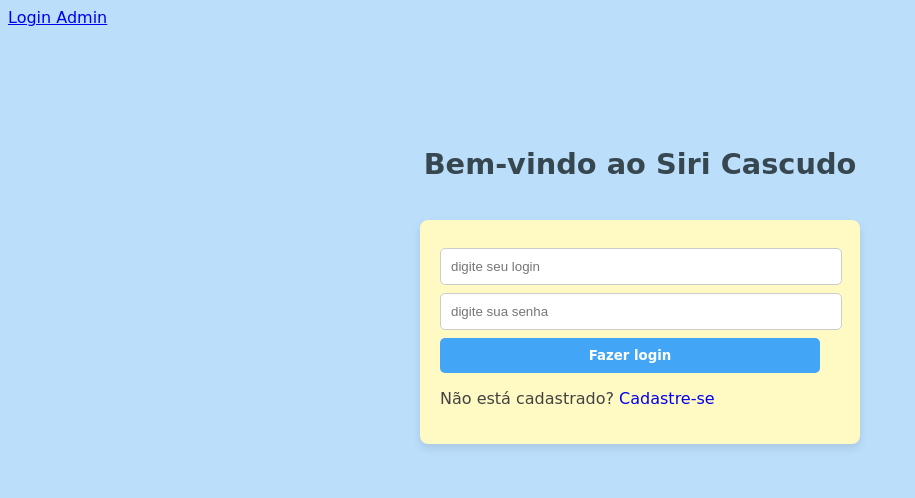
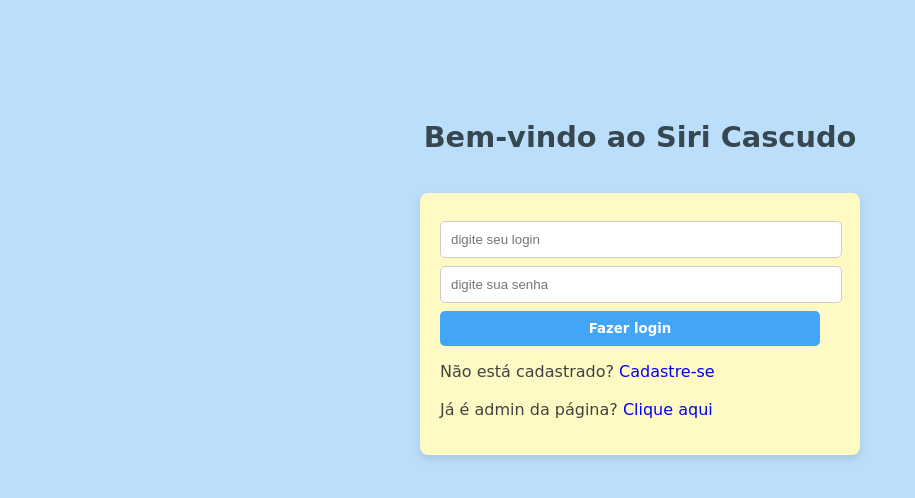
Before and after one commit to Cassio-pb/Trabalho_Web2, a Flask app: page / in a window 1280 px wide. Shown: the top 498 px of the page, without its empty margins (0-915 px from the left). Run offline with Flask 3, Linux system fonts and the light colour scheme.

Commit message:
button_commit

```diff
--- a/app.py
+++ b/app.py
@@ -4,7 +4,7 @@ from dao.usuarioDAO import *
 from dao.hamburguerDAO import *
 
 app = Flask(__name__)
-app.secret_key = 'pedrolindo'
+app.secret_key = 'cassinepedrin'
 
 hamburgueres = listar_hambuerguer()
 pedidos = []
--- a/templates/index.html
+++ b/templates/index.html
@@ -2,31 +2,31 @@
 <html lang="en">
 <head>
     <meta charset="UTF-8">
-    <title> HomePage</title>
+    <title> Principal </title>
     <link rel="stylesheet" href="../static/index.css">
 </head>
 <body>
-
-    <div class="botao">
-         <a href="/login" class="botao-login"> Login Admin</a>
-    </div>
 
     <h1 class="topo"> Bem-vindo ao Siri Cascudo</h1>
 
     <div class="form">
         <form action="/fazerlogin" method="post">
-            <input type="text" name="loginusuario" placeholder="digite seu login">
+            <input type="text" name="loginusuario" placeholder="digite seu login" required>
             <br>
-            <input type="password" name="senhausuario" placeholder="digite sua senha">
+            <input type="password" name="senhausuario" placeholder="digite sua senha"  required>
             <br>
             <button type="submit" >Fazer login</button>
 
         </form>
 
-        <p >
+        <p>
             <a>Não está cadastrado?</a>
             <a class="cadastro" href="/cadastrar">Cadastre-se</a>
+            <br><br>
+            <a>Já é admin da página? </a>
+            <a class="cadastro" href="/login"> Clique aqui</a>
         </p>
+
 
 
     </div>
--- a/templates/pedidos.html
+++ b/templates/pedidos.html
@@ -7,10 +7,6 @@
 </head>
 
 <body>
-
-    <div class="botao">
-         <a href="/login" class="botao-login"> Login Admin</a>
-    </div>
 
     <div class="topo">
         <h1> Faça seu pedido </h1>
```
Also changed, not shown: static/pedidos.css (+0 -12 lines), templates/paginaCadastro.html (+4 -4 lines), usuarios.db.
